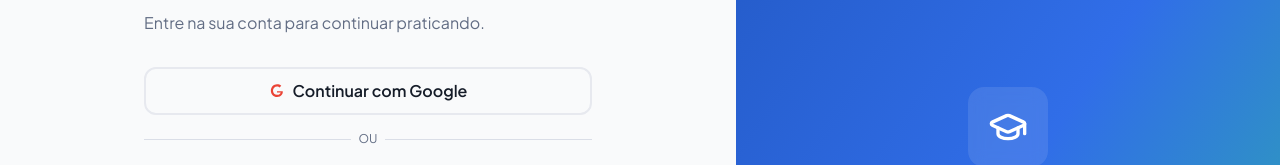
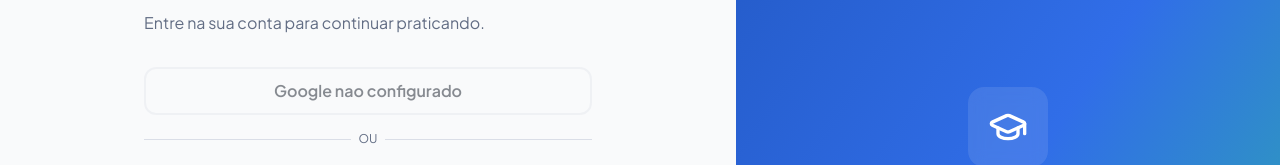
Before and after one commit to LorenzoCecattoPaim/Math, a React (Vite) app in the folder frontend/: page /login in a window 1280 px wide. Shown: the part 201-366 px from the top of the page. Built offline with nearby package versions, Linux system fonts and the light colour scheme.

Commit message:
Update GoogleLoginButton.tsx

```diff
--- a/frontend/src/components/GoogleLoginButton.tsx
+++ b/frontend/src/components/GoogleLoginButton.tsx
@@ -92,8 +92,7 @@ export function GoogleLoginButton({
   };
 
   const handleClick = () => {
-    if (!scriptLoaded) {
-      onError("Login Google ainda esta carregando. Tente novamente em instantes.");
+    if (!googleClientId || !scriptLoaded) {
       return;
     }
 
@@ -114,12 +113,19 @@ export function GoogleLoginButton({
       size="lg"
       className="w-full"
       onClick={handleClick}
-      disabled={disabled || authLoading}
+      disabled={disabled || authLoading || !googleClientId || !scriptLoaded}
     >
       {authLoading ? (
         <>
           <Loader2 className="w-4 h-4 animate-spin" />
           Conectando...
+        </>
+      ) : !googleClientId ? (
+        "Google nao configurado"
+      ) : !scriptLoaded ? (
+        <>
+          <Loader2 className="w-4 h-4 animate-spin" />
+          Carregando Google...
         </>
       ) : (
         <>
```
